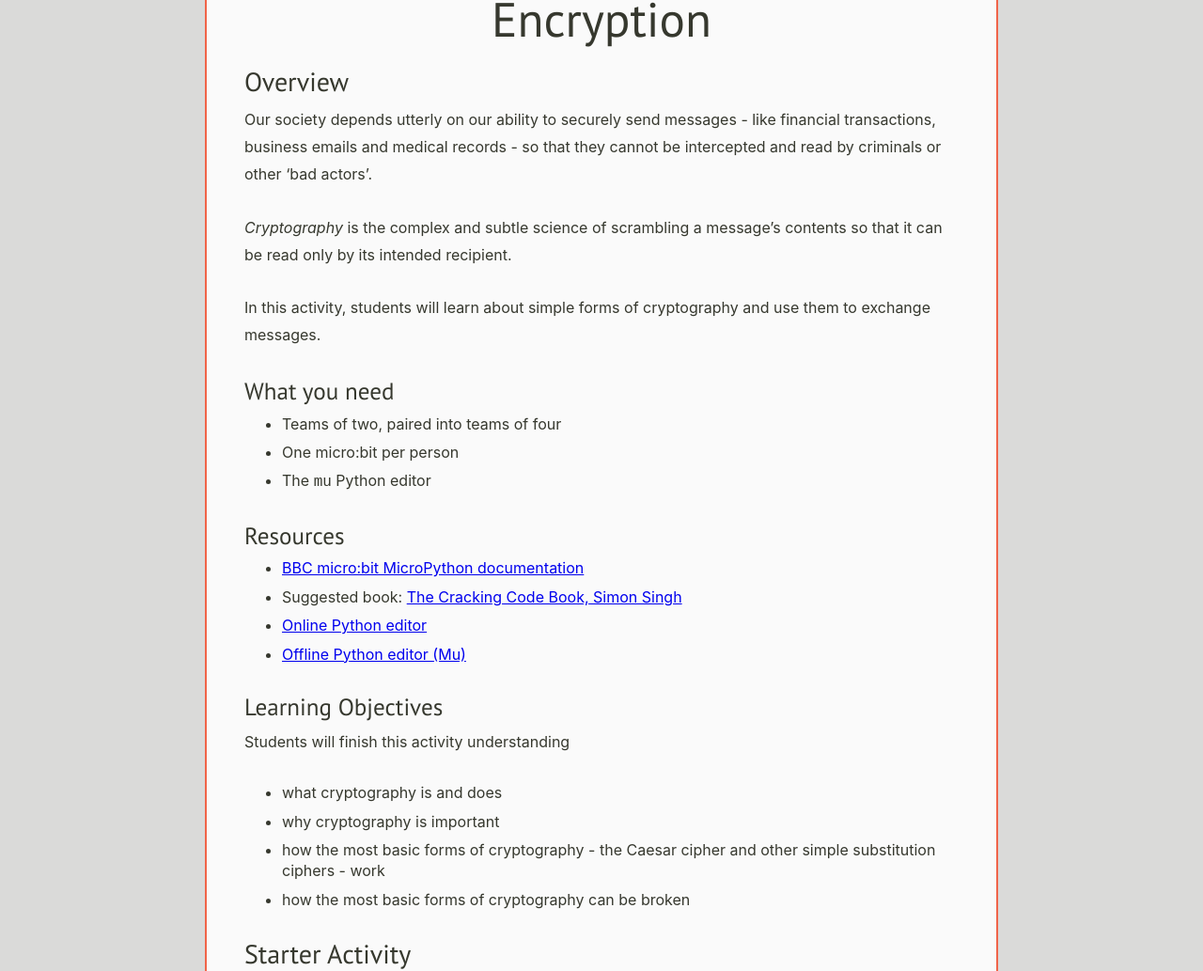
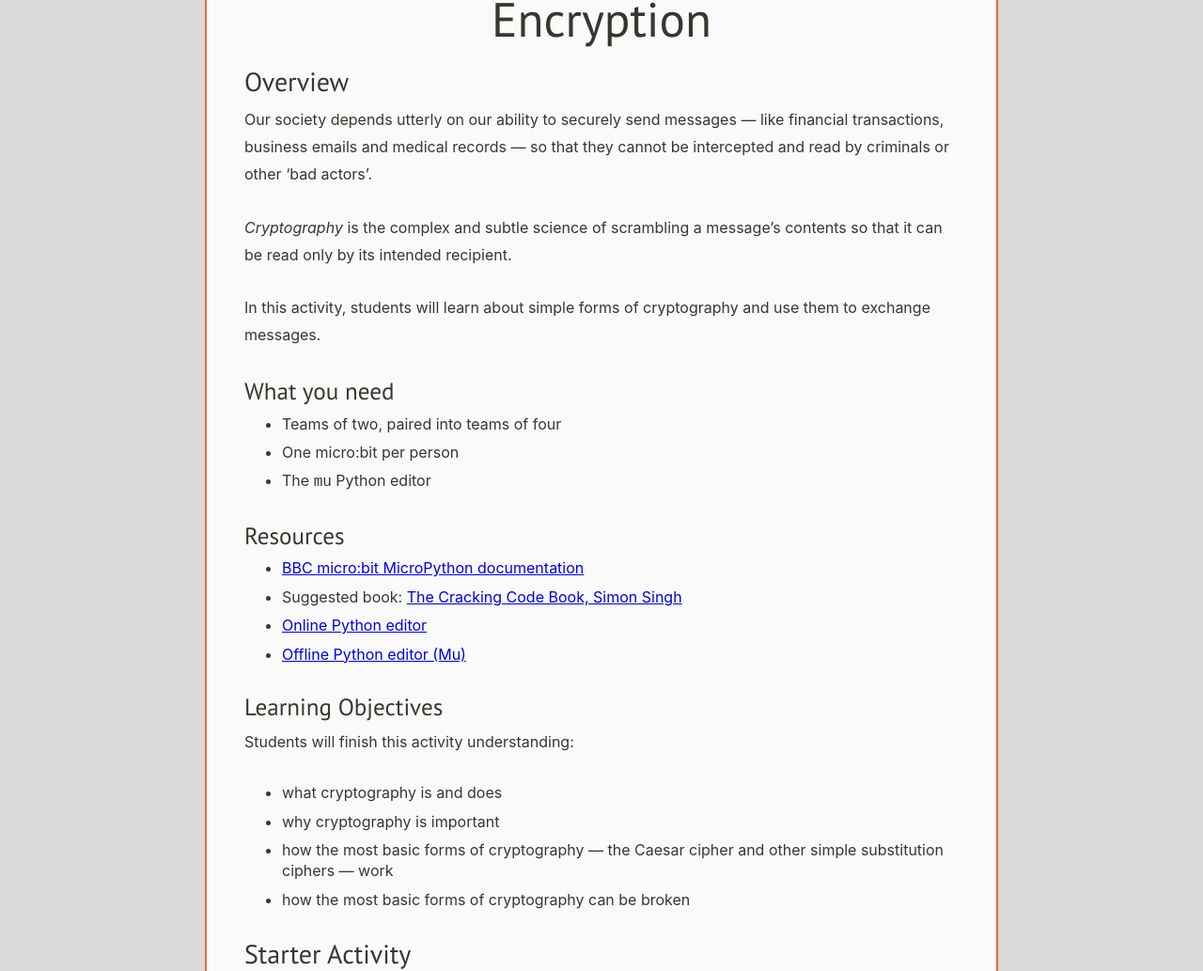
Before and after one commit to micro-bitwise/micro-bitwise.github.io, a Jekyll site: the page built from _tutorials/crypto.md, in a window 1280 px wide. Shown: the part 189-1222 px from the top of the page at 94% size. Built offline with Jekyll 4.4.1, drawn with Linux system fonts in a browser that asks for light colours; nearby versions of some CDN libraries.

Commit message:
Use em dashes over hyphens where appropriate

```diff
--- a/_tutorials/crypto.md
+++ b/_tutorials/crypto.md
@@ -10,7 +10,7 @@ authors:
 
 ## Overview
 
-Our society depends utterly on our ability to securely send messages - like financial transactions, business emails and medical records - so that they cannot be intercepted and read by criminals or other 'bad actors'.
+Our society depends utterly on our ability to securely send messages — like financial transactions, business emails and medical records — so that they cannot be intercepted and read by criminals or other 'bad actors'.
 
 *Cryptography* is the complex and subtle science of scrambling a message's contents so that it can be read only by its intended recipient.
 
@@ -31,11 +31,11 @@ In this activity, students will learn about simple forms of cryptography and use
 
 ### Learning Objectives
 
-Students will finish this activity understanding
+Students will finish this activity understanding:
 
 * what cryptography is and does
 * why cryptography is important
-* how the most basic forms of cryptography - the Caesar cipher and other simple substitution ciphers - work
+* how the most basic forms of cryptography — the Caesar cipher and other simple substitution ciphers — work
 * how the most basic forms of cryptography can be broken
 
 ## Starter Activity
```
Also changed, not shown: _tutorials/crypto-student-starter.md (+3 -3 lines).
